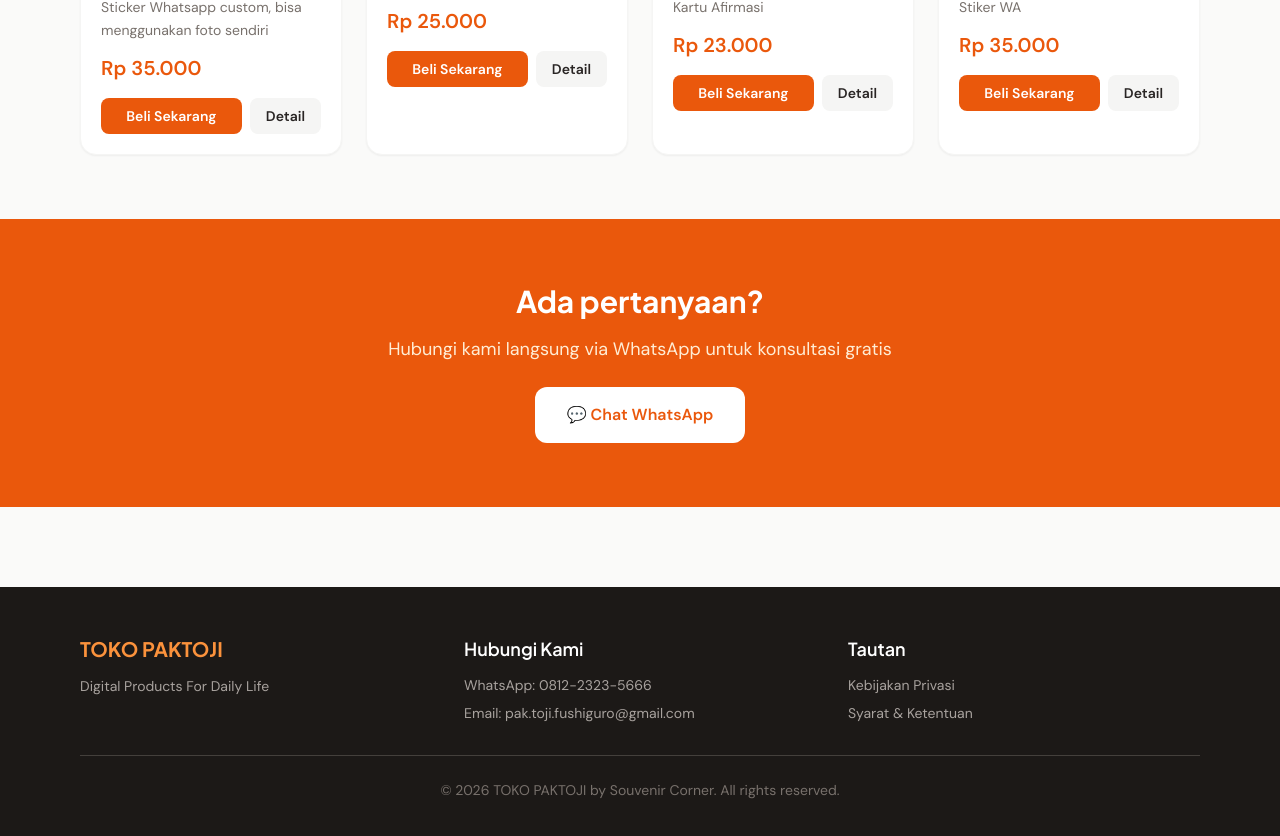
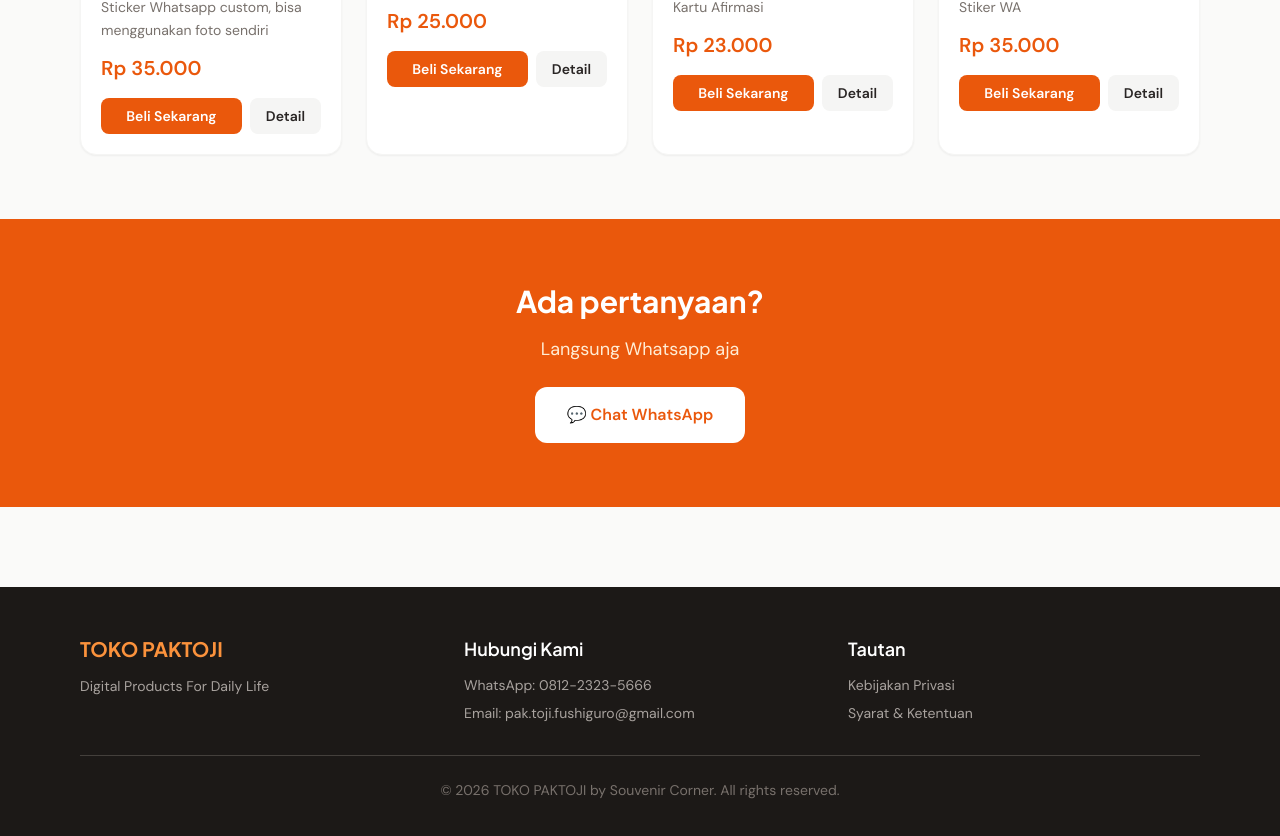
Before and after one commit to souvenircorner/paktoji, a Next.js app: page / in a window 1280 px wide. Shown: the part 1036-1872 px from the top of the page. Built offline with nearby package versions, Linux system fonts and the light colour scheme.

Commit message:
Update page.tsx

```diff
--- a/src/app/page.tsx
+++ b/src/app/page.tsx
@@ -50,7 +50,7 @@ export default function Home() {
           Ada pertanyaan?
         </h2>
         <p className="text-orange-100 mb-6 text-lg">
-          Hubungi kami langsung via WhatsApp untuk konsultasi gratis
+          Langsung Whatsapp aja
         </p>
         <a
           href="https://wa.me/6281223235666"
```
